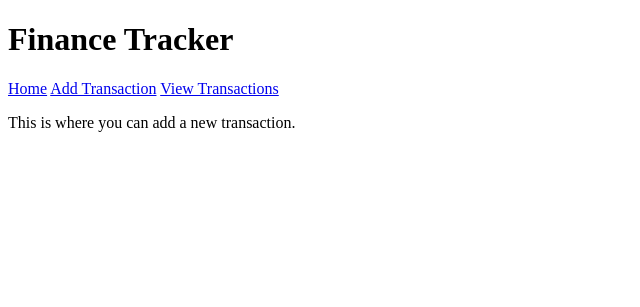
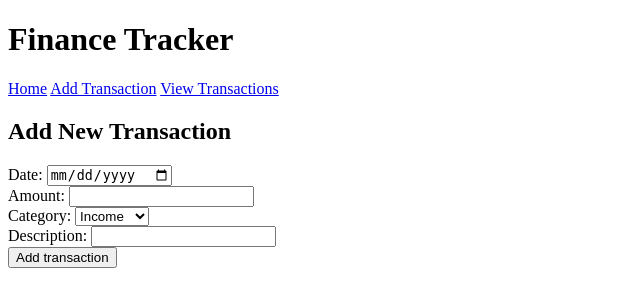
Before and after one commit to Igorth/flask-finance-tracker, a Flask app: page /add in a window 1280 px wide. Shown: the top 307 px of the page, without its empty margins (0-640 px from the left). Run offline with Flask 3, Linux system fonts and the light colour scheme.

Commit message:
saving transaction in `finance_data.csv`

```diff
--- a/app.py
+++ b/app.py
@@ -1,18 +1,38 @@
 from flask import Flask, render_template, request, redirect, url_for, flash
 import pandas as pd
-from datetime import datetime
-from data_entry import get_date, get_amount, get_category, get_description
+import csv
 
 app = Flask(__name__)
-# app.secret_key = 'your-secret-key'  # Replace with your own secret key
-
-CSV_FILE = 'finance_data.csv'
-COLUMNS = ['date', 'amount', 'category', 'description']  # Add more fields
+app.secret_key = "sachin"  # Replace with your own secret key
 
 
-@app.route('/')
-def index():
-    return render_template('index.html')
+class CSV:
+    CSV_FILE = 'finance_data.csv'
+    COLUMNS = ['date', 'amount', 'category', 'description']
+    FORMAT = "%Y-%m-%d"
+
+    @classmethod
+    def initialize_csv(cls):
+        try:
+            pd.read_csv(cls.CSV_FILE)
+        except FileNotFoundError:
+            df = pd.DataFrame(columns=cls.COLUMNS)
+            df.to_csv(cls.CSV_FILE, index=False)
+
+    @classmethod
+    def add_entry(cls, date, amount, category, description):
+        new_entry = {
+            'date': date,
+            'amount': float(amount),
+            'category': category,
+            'description': description,
+            # Add more fields as needed (e.g., account, notes)
+        }
+        with open(cls.CSV_FILE, 'a', newline='') as csv_file:
+            writer = csv.DictWriter(csv_file, fieldnames=cls.COLUMNS)
+            writer.writerow(new_entry)
+        flash('Transaction added successfully!', 'success')
+        print('Entry added successfully.')
 
 
 @app.route('/add', methods=['GET', 'POST'])
@@ -20,25 +40,17 @@ def add_transaction():
     if request.method == 'POST':
         # Get data from form
         date = request.form['date']
-        amount = request.form['amount']
+        amount = float(request.form['amount'])
         category = request.form['category']
         description = request.form['description']
+        CSV.add_entry(date, amount, category, description)
+        return redirect(url_for('index'))
+    return render_template('add_transaction.html')
 
-        # Add transaction to database
-        new_entry = {
-            'date': date,
-            'amount': float(amount),
-            'category': category,
-            'description': description,
-            # Add more fields as needed (e.g., account, notes)
-        }
-        df = pd.DataFrame([new_entry])
-        df.to_csv(CSV_FILE, mode='a', header=False, index=False)
 
-        flash('Transaction added successfully!', 'success')
-        return redirect(url_for('index'))
-
-    return render_template('add_transaction.html')
+@app.route('/')
+def index():
+    return render_template('index.html')
 
 
 @app.route('/view')
--- a/finance_data.csv
+++ b/finance_data.csv
@@ -30,3 +30,6 @@ date,amount,category,description
 29-08-2023,20.00,Expense,Gas refill
 30-08-2023,600.00,Income,Part-time job
 31-08-2023,100.00,Expense,Monthly savings deposit
+2024-08-14,432.0,Expense,Car
+2024-08-23,7876.0,Income,Salary
+2024-08-22,2323.0,Income,Salary
--- a/templates/add_transaction.html
+++ b/templates/add_transaction.html
@@ -1,4 +1,18 @@
 {% extends "base.html" %}
 {% block content %}
-<p>This is where you can add a new transaction.</p>
+<h2>Add New Transaction</h2>
+<form method="POST" action="{{ url_for('add_transaction') }}">
+    <labeL for="date">Date:</labeL>
+    <input type="date" id="date" name="date" required><br>
+    <label for="amount">Amount:</label>
+    <input type="number" id="amount" name="amount" step="0.01" required><br>
+    <label for="category">Category:</label>
+    <select id="category" name="category" required>
+        <option value="Income">Income</option>
+        <option value="Expense">Expense</option>
+    </select><br>
+    <label for="description">Description:</label>
+    <input type="text" id="description" name="description"><br>
+    <button type="submit">Add transaction</button>
+</form>
 {% endblock %}
```
